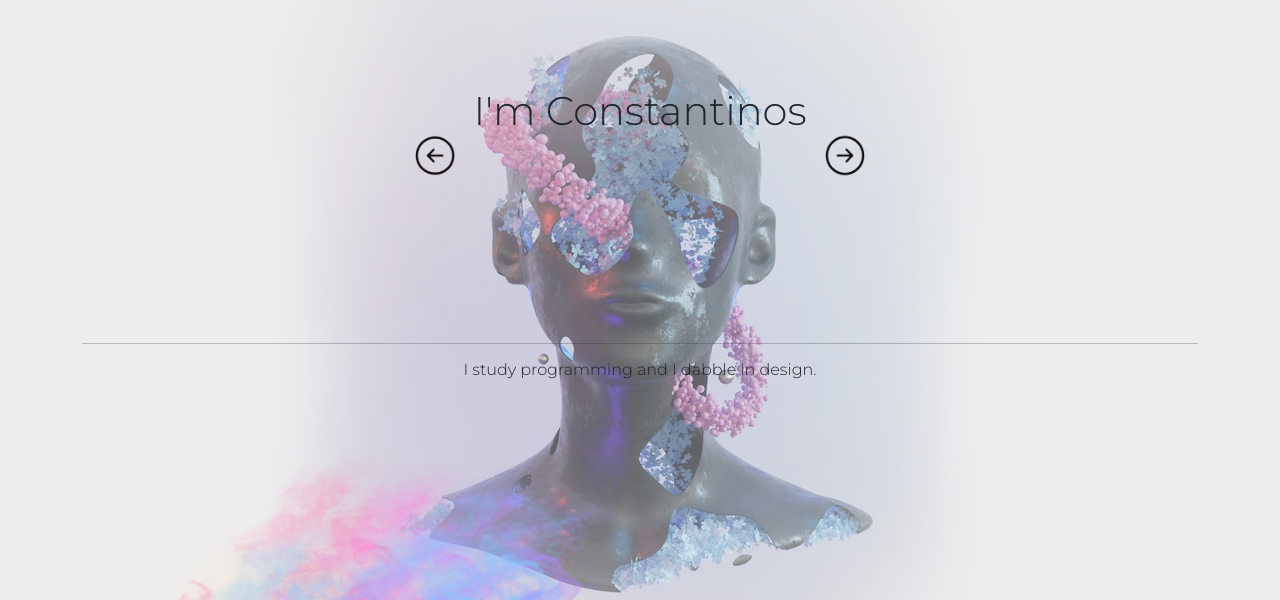
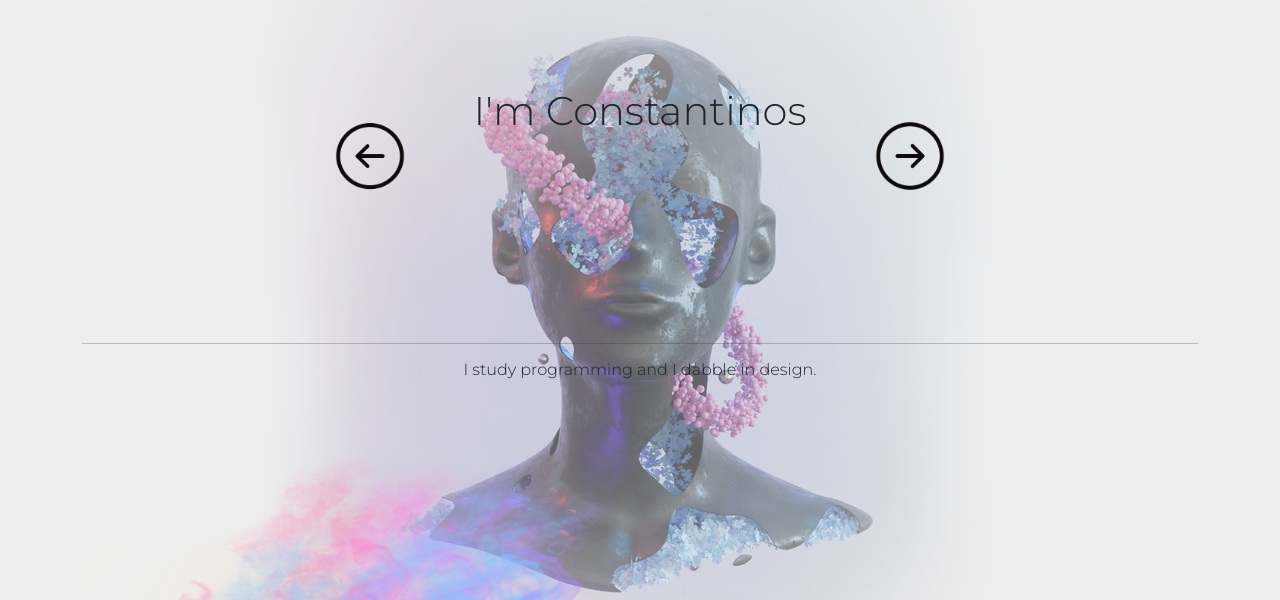
Before and after one commit to ConstantinosMas/CM_Personal_Site, a website: page index.html in a window 1280 px wide. Shown: the part 100-700 px from the top of the page. Drawn offline with nearby package versions, Linux system fonts and the light colour scheme.

Commit message:
Add files via upload

```diff
--- a/index.html
+++ b/index.html
@@ -62,8 +62,8 @@
         <div class="col-md-12 white-text text-center text-md-left mt-xl-5 mb-5 wow fadeInLeft" data-wow-delay="0.3s">
           <h1 class="h1-responsive font-weight-bold mt-sm-5 big-heading home-fade fade-in hidden" style="padding-top:-2rem;">I'm Constantinos </h1>
           <h1 class="h1-responsive font-weight-bold mt-sm-5" style="padding-top:7rem;"></h1>
-          <button type="button" class="next-btn btn carousel_button1" style="background-color:transparent; margin-right:-15rem; margin-top:-20rem; position: relative;"><img id="right-button" src="images/rightNew.png" width="40" /></button>
-          <button type="button" class="previous-btn btn carousel_button2" style="background-color:transparent; margin-left:-15rem; margin-top:-20rem; position: relative;"><img id="left-button" src="images/leftNew.png" width="40" /></button>
+          <button type="button" class="next-btn btn carousel_button1" style="background-color:transparent; margin-right:-20rem; margin-top:-20rem; position: relative;"><img id="right-button" src="images/rightNew.png" width="70" /></button>
+          <button type="button" class="previous-btn btn carousel_button2" style="background-color:transparent; margin-left:-20rem; margin-top:-20rem; position: relative;"><img id="left-button" src="images/leftNew.png" width="70" /></button>
           <hr class="hr-light">
           <h6 class="mb-4 smaller-text home-text hidden home-fade">I study programming and I dabble in design.</h6>
           <!-- <a class="btn btn-white">Download</a>
@@ -75,7 +75,7 @@
           <img src="images/brush.png" alt="" class="img-fluid paint_brush" style="width:100%; max-height:300px; position:relative;">
           <img src="images/spiral.png" alt="" class="img-fluid spiral hidden bg2" style="margin-top:3rem; margin-left:33rem; width:20%;">
           <img src="images/drip.png" alt="" class="img-fluid hidden drip bg2">
-          <img src="images/drip-sm.png" alt="" class="img-fluid hidden drip-sm bg2">
+          <img src="images/drip.png" alt="" class="img-fluid hidden drip-sm bg2">
 
         </div>
         <!--Grid column-->
```
